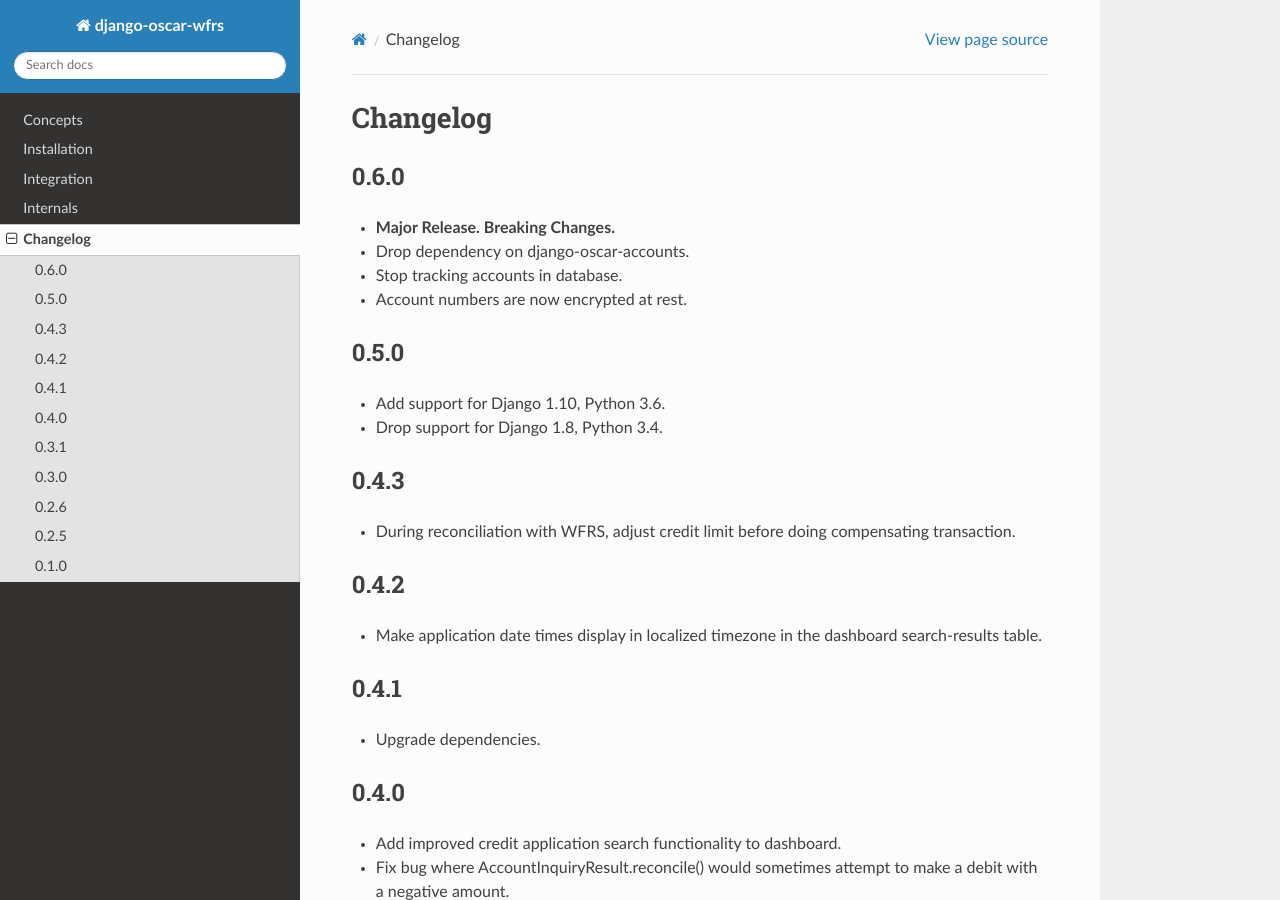
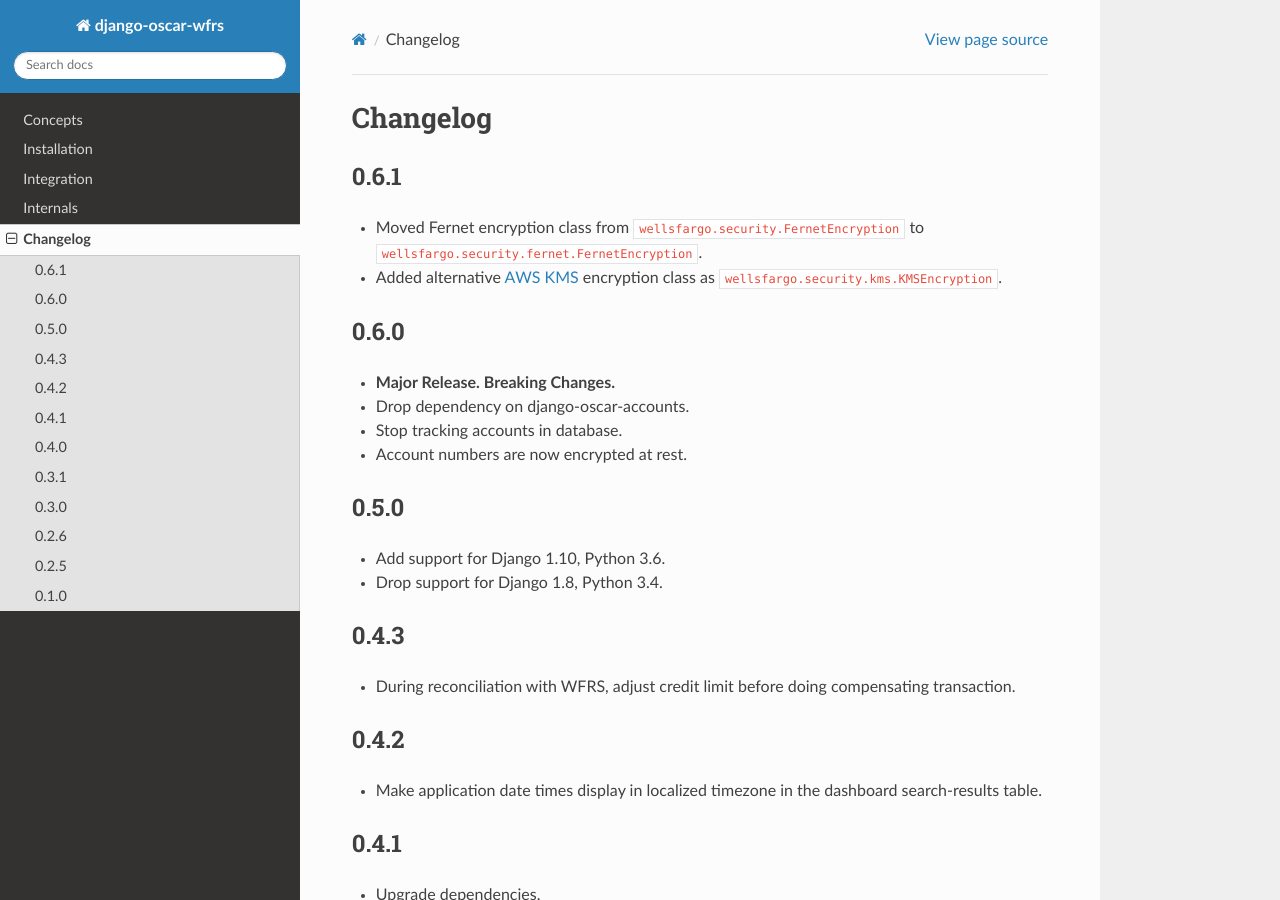
Before and after one commit to thelabnyc/django-oscar-wfrs, a Sphinx documentation site: the page built from docs/changes.rst, in a window 1280 px wide and 900 px high. Built offline with Sphinx 7.4.7 and the Read the Docs theme 2.0.0, drawn with Linux system fonts in a browser that asks for light colours; the version number could not be read and is left out.

Commit message:
Update readme

```diff
--- a/docs/changes.rst
+++ b/docs/changes.rst
@@ -2,6 +2,11 @@
 
 Changelog
 =========
+
+0.6.1
+------------------
+- Moved Fernet encryption class from ``wellsfargo.security.FernetEncryption`` to ``wellsfargo.security.fernet.FernetEncryption``.
+- Added alternative `AWS KMS <https://aws.amazon.com/kms/>`_ encryption class as ``wellsfargo.security.kms.KMSEncryption``.
 
 0.6.0
 ------------------
```
